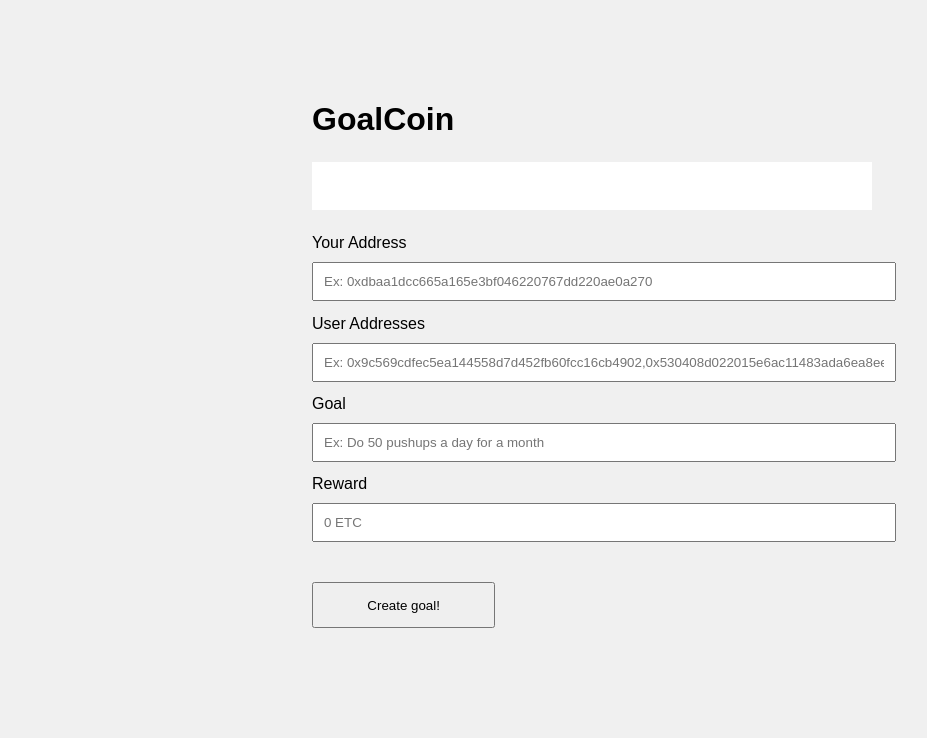
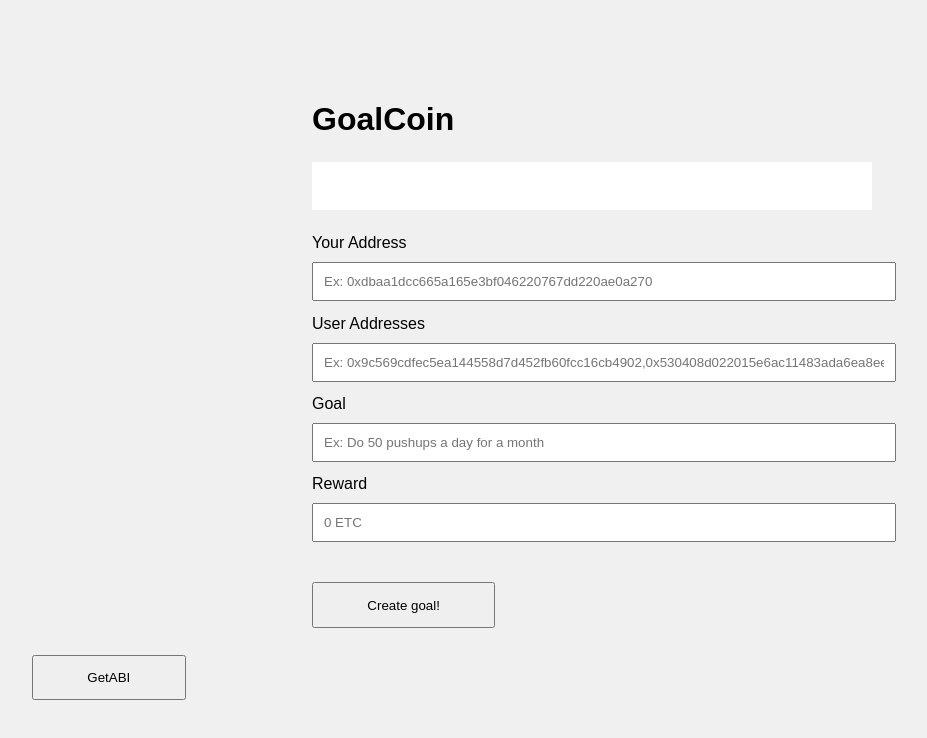
Before and after one commit to srp324/GoalCoin-Philly-Codefest, an Angular app: page / in a window 1280 px wide. Shown: the top 738 px of the page, without its empty margins (48-975 px from the left). Built offline with nearby package versions, Linux system fonts and the light colour scheme.

Commit message:
Imported Data Service and created getABI Method to frontend

```diff
--- a/src/app/app.component.html
+++ b/src/app/app.component.html
@@ -28,5 +28,11 @@
 
         <button id="button">Create goal!</button>
     </div>
+
+    <div class="row">
+        <!-- <a [routerLink]="['/api/getABI']" class="btn btn-success">getABI</a> -->
+        <button type="button" class="btn btn-success" (click)="getABI();">GetABI</button>
+    </div>
+
 </body>
 </html>
--- a/src/app/app.component.ts
+++ b/src/app/app.component.ts
@@ -1,4 +1,7 @@
 import { Component } from '@angular/core';
+
+// Import the DataService
+import { DataService } from './data.service';
 
 @Component({
   selector: 'app-root',
@@ -6,5 +9,21 @@ import { Component } from '@angular/core';
   styleUrls: ['./app.component.css']
 })
 export class AppComponent {
-  title = 'app';
+  // Define a users property to hold our user data
+  //users: Array<any>;
+  users: any;
+  dataService: DataService;
+
+  // Create an instance of the DataService through dependency injection
+  constructor(private _dataService: DataService)
+  {
+    // Access the Data Service's getUsers() method we defined
+    this.dataService = _dataService;
+  }
+
+  getABI() {
+    this._dataService.getABI().subscribe(res => this.users = res);
+    console.log("Got ABI!");
+    console.log(this.users);
+  }
 }
--- a/src/app/app.module.ts
+++ b/src/app/app.module.ts
@@ -1,18 +1,26 @@
 import { BrowserModule } from '@angular/platform-browser';
 import { NgModule } from '@angular/core';
 
+import { AppComponent } from './app.component';
+import { RouterModule } from '@angular/router';
 
-import { AppComponent } from './app.component';
-
+// Import the Http Module and our Data Service
+import { HttpModule } from '@angular/http';
+import { DataService } from './data.service';
 
 @NgModule({
   declarations: [
     AppComponent
   ],
   imports: [
-    BrowserModule
+    BrowserModule,
+    HttpModule,                // <-Add HttpModule
+    RouterModule
   ],
-  providers: [],
+  providers: [DataService],   // <-Add DataService
   bootstrap: [AppComponent]
 })
-export class AppModule { }
+export class AppModule {
+
+
+}
```
